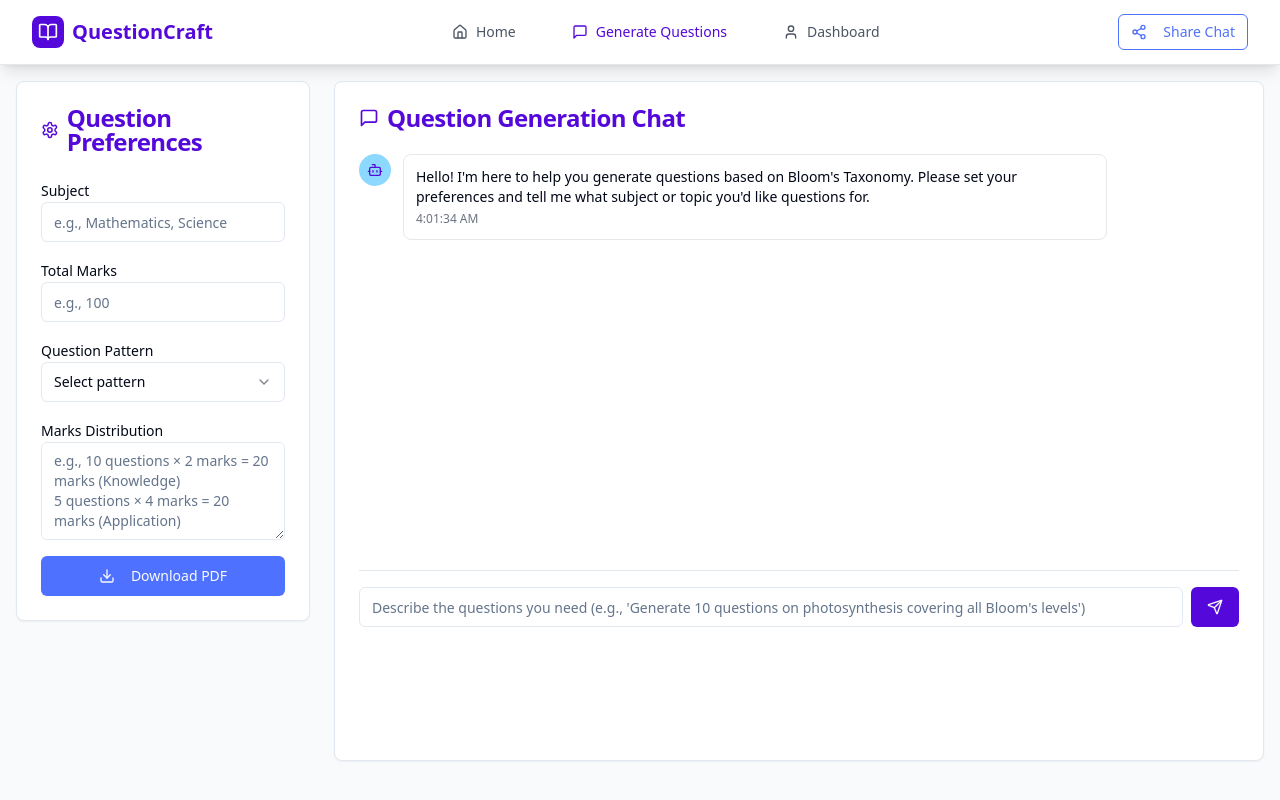
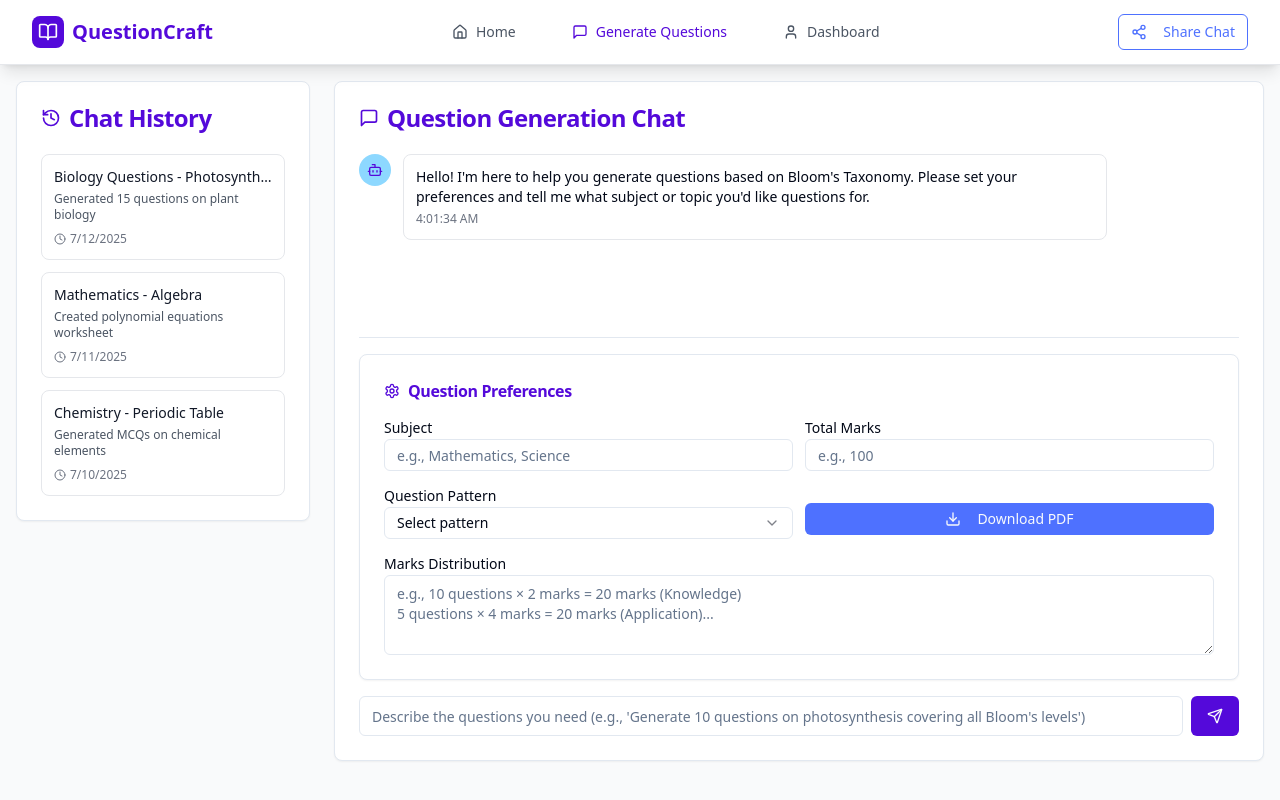
Before and after one commit to Adk2002/bloom-question-craft, a React (Vite) app: page /chat in a window 1280 px wide. Built offline with nearby package versions, Linux system fonts and the light colour scheme.

Commit message:
Refactor: Move question preferences
Move the question preference section to the top of the chat input area and replace it with chat history.

```diff
--- a/src/pages/Chat.tsx
+++ b/src/pages/Chat.tsx
@@ -7,13 +7,20 @@ import { Label } from "@/components/ui/label";
 import { Select, SelectContent, SelectItem, SelectTrigger, SelectValue } from "@/components/ui/select";
 import { Textarea } from "@/components/ui/textarea";
 import { Separator } from "@/components/ui/separator";
-import { Send, Download, Settings, MessageSquare, Bot, User } from "lucide-react";
+import { Send, Download, Settings, MessageSquare, Bot, User, History, Clock } from "lucide-react";
 import Navbar from "@/components/Navbar";
 
 interface ChatMessage {
   id: string;
   type: 'user' | 'bot';
   content: string;
+  timestamp: Date;
+}
+
+interface ChatSession {
+  id: string;
+  title: string;
+  lastMessage: string;
   timestamp: Date;
 }
 
@@ -31,6 +38,28 @@ const Chat = () => {
   const [questionPattern, setQuestionPattern] = useState('');
   const [totalMarks, setTotalMarks] = useState('');
   const [subject, setSubject] = useState('');
+
+  // Mock chat history data
+  const [chatSessions] = useState<ChatSession[]>([
+    {
+      id: '1',
+      title: 'Biology Questions - Photosynthesis',
+      lastMessage: 'Generated 15 questions on plant biology',
+      timestamp: new Date(Date.now() - 86400000) // 1 day ago
+    },
+    {
+      id: '2',
+      title: 'Mathematics - Algebra',
+      lastMessage: 'Created polynomial equations worksheet',
+      timestamp: new Date(Date.now() - 172800000) // 2 days ago
+    },
+    {
+      id: '3',
+      title: 'Chemistry - Periodic Table',
+      lastMessage: 'Generated MCQs on chemical elements',
+      timestamp: new Date(Date.now() - 259200000) // 3 days ago
+    }
+  ]);
 
   const handleSendMessage = () => {
     if (!inputMessage.trim()) return;
@@ -69,71 +98,38 @@ const Chat = () => {
       <div className="max-w-7xl mx-auto p-4">
         <div className="grid lg:grid-cols-4 gap-6 h-[calc(100vh-120px)]">
 
-          {/* Preferences Panel */}
+          {/* Chat History Panel */}
           <Card className="lg:col-span-1 h-fit">
             <CardHeader>
               <CardTitle className="flex items-center text-brand-primary">
-                <Settings className="w-5 h-5 mr-2" />
-                Question Preferences
+                <History className="w-5 h-5 mr-2" />
+                Chat History
               </CardTitle>
             </CardHeader>
-            <CardContent className="space-y-4">
-              <div>
-                <Label htmlFor="subject">Subject</Label>
-                <Input
-                  id="subject"
-                  placeholder="e.g., Mathematics, Science"
-                  value={subject}
-                  onChange={(e) => setSubject(e.target.value)}
-                />
-              </div>
-
-              <div>
-                <Label htmlFor="totalMarks">Total Marks</Label>
-                <Input
-                  id="totalMarks"
-                  type="number"
-                  placeholder="e.g., 100"
-                  value={totalMarks}
-                  onChange={(e) => setTotalMarks(e.target.value)}
-                />
-              </div>
-
-              <div>
-                <Label htmlFor="questionPattern">Question Pattern</Label>
-                <Select value={questionPattern} onValueChange={setQuestionPattern}>
-                  <SelectTrigger>
-                    <SelectValue placeholder="Select pattern" />
-                  </SelectTrigger>
-                  <SelectContent>
-                    <SelectItem value="subjective">Subjective</SelectItem>
-                    <SelectItem value="objective">Objective</SelectItem>
-                    <SelectItem value="mcq">Multiple Choice</SelectItem>
-                    <SelectItem value="mixed">Mixed Pattern</SelectItem>
-                  </SelectContent>
-                </Select>
-              </div>
-
-              <div>
-                <Label htmlFor="marksDistribution">Marks Distribution</Label>
-                <Textarea
-                  id="marksDistribution"
-                  placeholder="e.g., 10 questions × 2 marks = 20 marks (Knowledge)
-5 questions × 4 marks = 20 marks (Application)
-..."
-                  value={marksDistribution}
-                  onChange={(e) => setMarksDistribution(e.target.value)}
-                  rows={4}
-                />
-              </div>
-
-              <Button
-                onClick={handleDownloadPDF}
-                className="w-full bg-brand-secondary hover:bg-blue-600"
-              >
-                <Download className="w-4 h-4 mr-2" />
-                Download PDF
-              </Button>
+            <CardContent className="space-y-3">
+              {chatSessions.map((session) => (
+                <div
+                  key={session.id}
+                  className="p-3 border border-gray-200 rounded-lg hover:bg-gray-50 cursor-pointer transition-colors"
+                >
+                  <h4 className="font-medium text-sm text-gray-900 mb-1 truncate">
+                    {session.title}
+                  </h4>
+                  <p className="text-xs text-gray-600 mb-2 line-clamp-2">
+                    {session.lastMessage}
+                  </p>
+                  <div className="flex items-center text-xs text-gray-500">
+                    <Clock className="w-3 h-3 mr-1" />
+                    {session.timestamp.toLocaleDateString()}
+                  </div>
+                </div>
+              ))}
+              {chatSessions.length === 0 && (
+                <div className="text-center text-gray-500 py-8">
+                  <History className="w-8 h-8 mx-auto mb-2 opacity-50" />
+                  <p className="text-sm">No chat history yet</p>
+                </div>
+              )}
             </CardContent>
           </Card>
 
@@ -148,7 +144,7 @@ const Chat = () => {
 
             {/* Chat Messages */}
             <CardContent className="flex-1 flex flex-col">
-              <div className="flex-1 overflow-y-auto space-y-4 mb-4 max-h-96">
+              <div className="flex-1 overflow-y-auto space-y-4 mb-4 max-h-80">
                 {messages.map((message) => (
                   <div
                     key={message.id}
@@ -187,6 +183,81 @@ const Chat = () => {
 
               <Separator className="my-4" />
 
+              {/* Question Preferences Section */}
+              <Card className="mb-4">
+                <CardHeader className="pb-3">
+                  <CardTitle className="flex items-center text-brand-primary text-base">
+                    <Settings className="w-4 h-4 mr-2" />
+                    Question Preferences
+                  </CardTitle>
+                </CardHeader>
+                <CardContent className="space-y-3">
+                  <div className="grid md:grid-cols-2 gap-3">
+                    <div>
+                      <Label htmlFor="subject" className="text-sm">Subject</Label>
+                      <Input
+                        id="subject"
+                        placeholder="e.g., Mathematics, Science"
+                        value={subject}
+                        onChange={(e) => setSubject(e.target.value)}
+                        className="h-8"
+                      />
+                    </div>
+
+                    <div>
+                      <Label htmlFor="totalMarks" className="text-sm">Total Marks</Label>
+                      <Input
+                        id="totalMarks"
+                        type="number"
+                        placeholder="e.g., 100"
+                        value={totalMarks}
+                        onChange={(e) => setTotalMarks(e.target.value)}
+                        className="h-8"
+                      />
+                    </div>
+                  </div>
+
+                  <div className="grid md:grid-cols-2 gap-3">
+                    <div>
+                      <Label htmlFor="questionPattern" className="text-sm">Question Pattern</Label>
+                      <Select value={questionPattern} onValueChange={setQuestionPattern}>
+                        <SelectTrigger className="h-8">
+                          <SelectValue placeholder="Select pattern" />
+                        </SelectTrigger>
+                        <SelectContent>
+                          <SelectItem value="subjective">Subjective</SelectItem>
+                          <SelectItem value="objective">Objective</SelectItem>
+                          <SelectItem value="mcq">Multiple Choice</SelectItem>
+                          <SelectItem value="mixed">Mixed Pattern</SelectItem>
+                        </SelectContent>
+                      </Select>
+                    </div>
+
+                    <div>
+                      <Button
+                        onClick={handleDownloadPDF}
+                        className="w-full bg-brand-secondary hover:bg-blue-600 h-8 mt-5"
+                      >
+                        <Download className="w-3 h-3 mr-2" />
+                        Download PDF
+                      </Button>
+                    </div>
+                  </div>
+
+                  <div>
+                    <Label htmlFor="marksDistribution" className="text-sm">Marks Distribution</Label>
+                    <Textarea
+                      id="marksDistribution"
+                      placeholder="e.g., 10 questions × 2 marks = 20 marks (Knowledge)&#10;5 questions × 4 marks = 20 marks (Application)..."
+                      value={marksDistribution}
+                      onChange={(e) => setMarksDistribution(e.target.value)}
+                      rows={2}
+                      className="text-sm"
+                    />
+                  </div>
+                </CardContent>
+              </Card>
+
               {/* Input Section */}
               <div className="flex gap-2">
                 <Input
```
